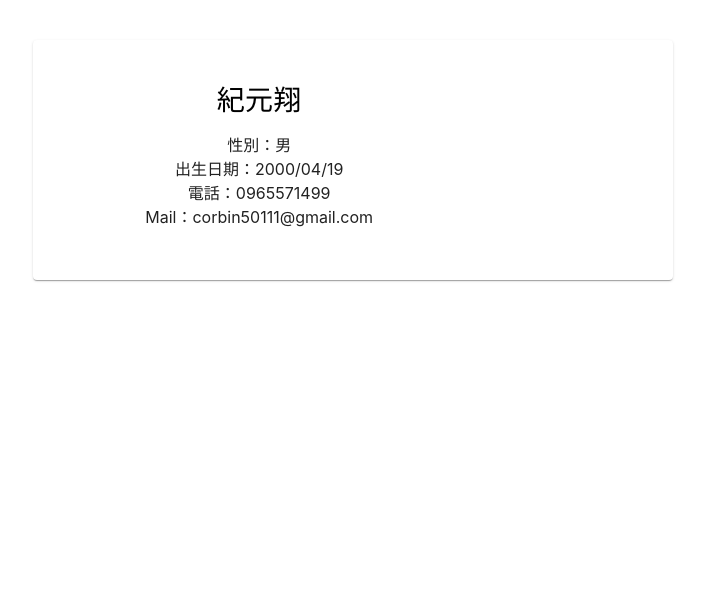
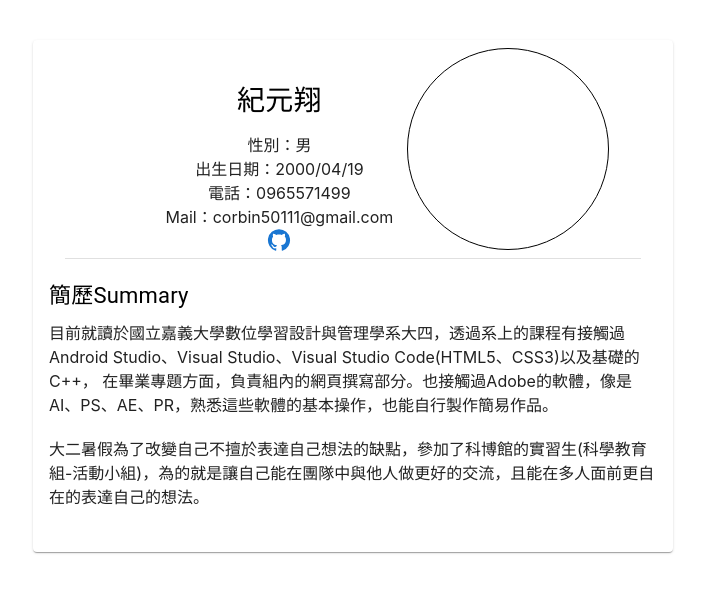
Before and after one commit to corbin419/corbin-resume, a React (Create React App) app: page / in a window 1280 px wide. Shown: the top 592 px of the page, without its empty margins (287-992 px from the left). Built offline with nearby package versions, Linux system fonts and the light colour scheme.

Commit message:
add self

```diff
--- a/package.json
+++ b/package.json
@@ -5,6 +5,7 @@
   "dependencies": {
     "@emotion/react": "^11.8.2",
     "@emotion/styled": "^11.8.1",
+    "@mui/icons-material": "^5.5.1",
     "@mui/material": "^5.5.1",
     "@testing-library/jest-dom": "^5.16.2",
     "@testing-library/react": "^12.1.4",
--- a/src/App.css
+++ b/src/App.css
@@ -1,3 +1,6 @@
+*{
+    /* border: solid 1px blueviolet; */
+}
 .App {
   position: relative;
   width: 100%;
@@ -12,15 +15,32 @@
 }
 .CardBox{
   position: relative;
+}
+.Information{
+  position: relative;
   display: flex;
+
 }
 .intorduce{
-  width: 35vw;
+  width: 20vw;
   text-align: center;
   padding-top: 3vh;
+  margin-left: 8vw;
+
 }
 .photo{
   position: relative;
+  border-radius: 200px;
   width: 200px;
   height: 200px;
+  bottom: 8px;
+  border: solid 1px black;
+
 }
+.CV{
+  position: relative;
+  width: 50vw;
+  top: 10vh ;
+  height: fit-content;
+  margin: 0 auto;
+}
--- a/src/App.js
+++ b/src/App.js
@@ -7,7 +7,6 @@ function App() {
       <div className='Selfinfor'>
         <Self/>
       </div>
-      <div className='CV'></div>
       <div className='Experience'></div>
       <div className='Projects'></div>
       <div className='Study'></div>
--- a/src/Componments/Self.js
+++ b/src/Componments/Self.js
@@ -1,8 +1,12 @@
 import * as React from 'react';
-import Box from '@mui/material/Box';
-import Card from '@mui/material/Card';
-import CardContent from '@mui/material/CardContent';
-import Typography from '@mui/material/Typography';
+import { Divider,
+        Box,
+        Card,
+        CardContent,
+        Typography,
+        Link ,
+} from '@mui/material';
+import GitHubIcon from '@mui/icons-material/GitHub';
 import '../App.css';
 
 const bull = (
@@ -18,6 +22,7 @@ export default function BasicCard() {
 return (
     <Card sx={{ minWidth: 275 }}>
     <CardContent className='CardBox'>
+        <div className='Information'>
             <div className='intorduce'>
             <Typography sx={{ fontSize: 28 }} color="black"  gutterBottom>
                 紀元翔
@@ -30,9 +35,28 @@ return (
             {'電話：0965571499'}
             <br/>
             {'Mail：corbin50111@gmail.com'}
+            <br/>
+            <Link href='https://github.com/corbin419'><GitHubIcon/></Link>
             </Typography>
             </div>
             <div className='photo'>
+            </div>
+        </div>
+        <Divider variant="middle"className='Divider'/>
+        <br/>
+        <div className='Summary'>
+        <Typography sx={{ fontSize: 22 }} color="black"  gutterBottom>
+            簡歷Summary
+        </Typography>
+        <Typography variant="h7" colr="black">
+        {'目前就讀於國立嘉義大學數位學習設計與管理學系大四，透過系上的課程有接觸過Android Studio、Visual Studio、Visual Studio Code(HTML5、CSS3)以及基礎的C++， 在畢業專題方面，負責組內的網頁撰寫部分。也接觸過Adobe的軟體，像是AI、PS、AE、PR，熟悉這些軟體的基本操作，也能自行製作簡易作品。'}
+        <br/><br/>
+        {'大二暑假為了改變自己不擅於表達自己想法的缺點，參加了科博館的實習生(科學教育組-活動小組)，為的就是讓自己能在團隊中與他人做更好的交流，且能在多人面前更自在的表達自己的想法。'}
+        <br/>
+        {''}
+        <br/>
+        {''}
+        </Typography>
         </div>
     </CardContent>
     {/* <CardActions>
```
Also changed, not shown: 1 other file (tests, documents, lock files or other folders). Lines whose indentation alone changed are shown as unchanged.
